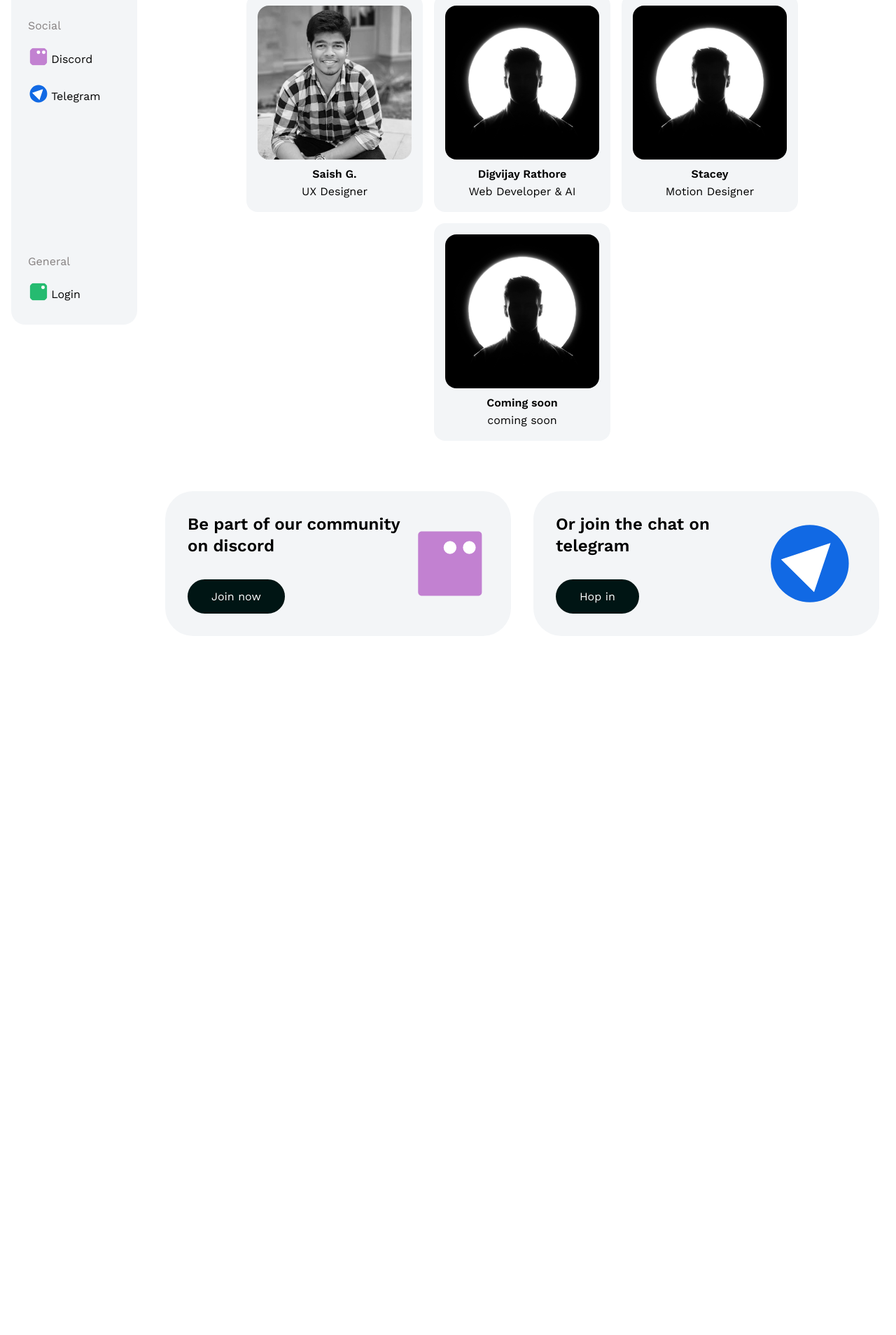
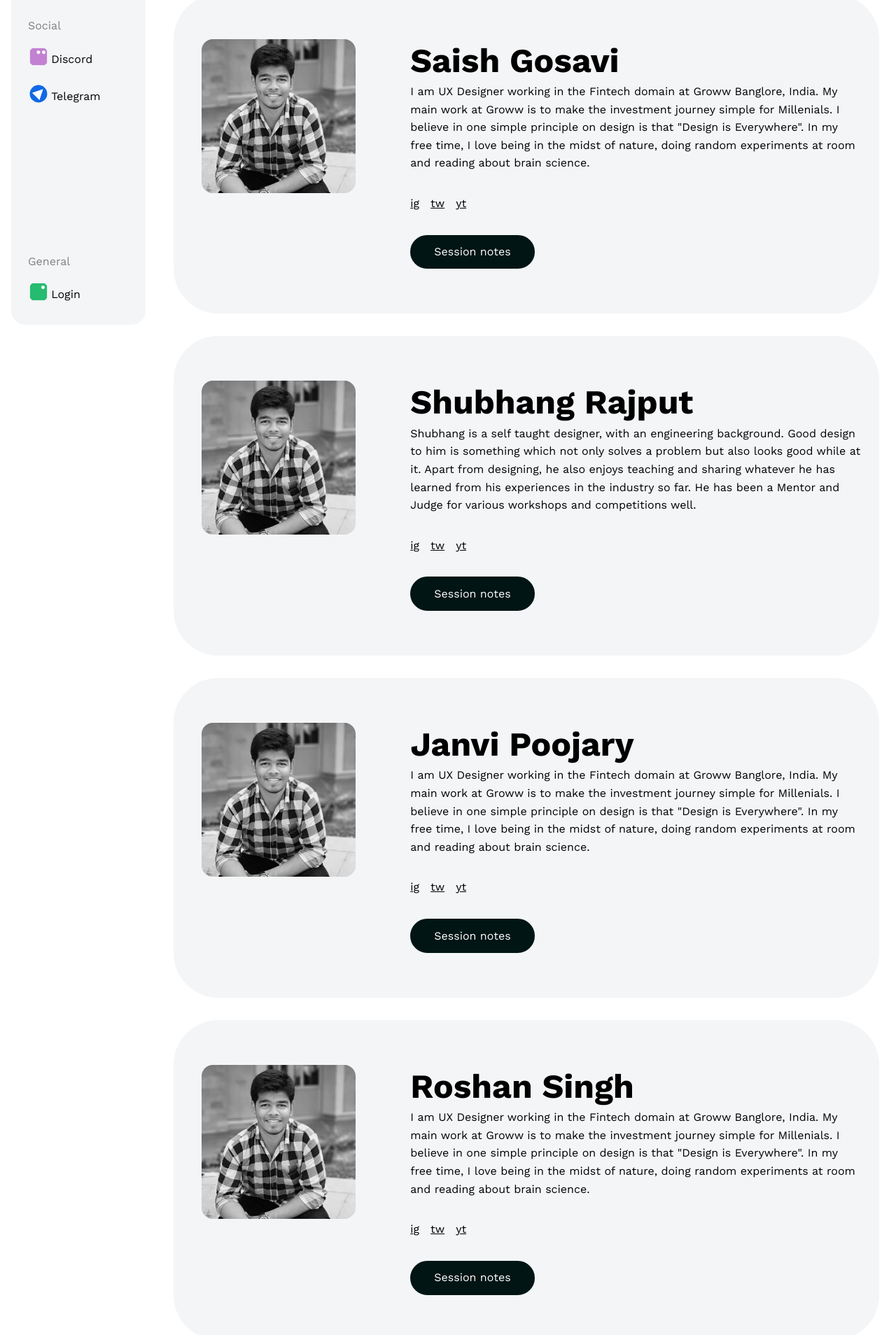
Before and after one commit to thecodegrain/dameet-site, a Next.js app: page /speakers in a window 1280 px wide. Shown: the part 272-2180 px from the top of the page at 70% size. Before the commit the page ends 1301 px from the top, so only its background shows below. Built offline with nearby package versions, Linux system fonts and the light colour scheme; no server answers.

Commit message:
Changed speakers page style and minor bug fixes 🚀

```diff
--- a/pages/speakers.js
+++ b/pages/speakers.js
@@ -24,8 +24,13 @@ const Speakers = () => {
                 <h5>Best from the industry</h5>
               </div>
             </section>
-            <div className="speaker-cards small-space">
-              <div className="speaker-card__single a-self bg-light">
+            <section
+              id="speaker1"
+              className="small-space speaker-card-detail bg-light"
+            >
+              <div className="speaker-cards-detail">
+                <div className="speaker-card__single-detail">
+                  <div className="speaker-img">
                     <Image
                       quality={100}
                       src="/img/speaker-01.jpg"
@@ -33,43 +38,175 @@ const Speakers = () => {
                       height={220}
                       alt="speaker"
                     />
-                <h5>Saish G.</h5>
-                <p>UX Designer</p>
                   </div>
-              <div className="speaker-card__single a-self bg-light">
+                  <div>
+                    <h2>Saish Gosavi</h2>
+                    <p>
+                      I am UX Designer working in the Fintech domain at Groww
+                      Banglore, India. My main work at Groww is to make the
+                      investment journey simple for Millenials. I believe in one
+                      simple principle on design is that "Design is Everywhere".
+                      In my free time, I love being in the midst of nature,
+                      doing random experiments at room and reading about brain
+                      science.
+                    </p>
+                    <div className="small-space">
+                      <div className="social-links">
+                        <a href="#" className="underline">
+                          ig
+                        </a>
+                        <a href="#" className="underline">
+                          tw
+                        </a>
+                        <a href="#" className="underline">
+                          yt
+                        </a>
+                      </div>
+                      <div className=" small-space">
+                        <a href="#" className="btn">
+                          Session notes
+                        </a>
+                      </div>
+                    </div>
+                  </div>
+                </div>
+              </div>
+            </section>
+            <section className="small-space speaker-card-detail bg-light">
+              <div className="speaker-cards-detail">
+                <div className="speaker-card__single-detail">
+                  <div className="speaker-img">
                     <Image
                       quality={100}
-                  src="/img/speaker-02.jpg"
+                      src="/img/speaker-01.jpg"
                       width={220}
                       height={220}
                       alt="speaker"
                     />
-                <h5>Digvijay Rathore</h5>
-                <p>Web Developer & AI</p>
                   </div>
-              <div className="speaker-card__single a-self bg-light">
+                  <div>
+                    <h2>Shubhang Rajput</h2>
+                    <p>
+                      Shubhang is a self taught designer, with an engineering
+                      background. Good design to him is something which not only
+                      solves a problem but also looks good while at it. Apart
+                      from designing, he also enjoys teaching and sharing
+                      whatever he has learned from his experiences in the
+                      industry so far. He has been a Mentor and Judge for
+                      various workshops and competitions well.
+                    </p>
+                    <div className="small-space">
+                      <div className="social-links">
+                        <a href="#" className="underline">
+                          ig
+                        </a>
+                        <a href="#" className="underline">
+                          tw
+                        </a>
+                        <a href="#" className="underline">
+                          yt
+                        </a>
+                      </div>
+                      <div className=" small-space">
+                        <a href="#" className="btn">
+                          Session notes
+                        </a>
+                      </div>
+                    </div>
+                  </div>
+                </div>
+              </div>
+            </section>
+            <section className="small-space speaker-card-detail bg-light">
+              <div className="speaker-cards-detail">
+                <div className="speaker-card__single-detail">
+                  <div className="speaker-img">
                     <Image
                       quality={100}
-                  src="/img/speaker-03.jpg"
+                      src="/img/speaker-01.jpg"
                       width={220}
                       height={220}
                       alt="speaker"
                     />
-                <h5>Stacey</h5>
-                <p>Motion Designer</p>
                   </div>
-              <div className="speaker-card__single a-self bg-light">
+                  <div>
+                    <h2>Janvi Poojary</h2>
+                    <p>
+                      I am UX Designer working in the Fintech domain at Groww
+                      Banglore, India. My main work at Groww is to make the
+                      investment journey simple for Millenials. I believe in one
+                      simple principle on design is that "Design is Everywhere".
+                      In my free time, I love being in the midst of nature,
+                      doing random experiments at room and reading about brain
+                      science.
+                    </p>
+                    <div className="small-space">
+                      <div className="social-links">
+                        <a href="#" className="underline">
+                          ig
+                        </a>
+                        <a href="#" className="underline">
+                          tw
+                        </a>
+                        <a href="#" className="underline">
+                          yt
+                        </a>
+                      </div>
+                      <div className=" small-space">
+                        <a href="#" className="btn">
+                          Session notes
+                        </a>
+                      </div>
+                    </div>
+                  </div>
+                </div>
+              </div>
+            </section>
+            <section className="small-space speaker-card-detail bg-light">
+              <div className="speaker-cards-detail">
+                <div className="speaker-card__single-detail">
+                  <div className="speaker-img">
                     <Image
                       quality={100}
-                  src="/img/speaker-04.jpg"
+                      src="/img/speaker-01.jpg"
                       width={220}
                       height={220}
                       alt="speaker"
                     />
-                <h5>Coming soon</h5>
-                <p>coming soon</p>
+                  </div>
+                  <div>
+                    <h2>Roshan Singh</h2>
+                    <p>
+                      I am UX Designer working in the Fintech domain at Groww
+                      Banglore, India. My main work at Groww is to make the
+                      investment journey simple for Millenials. I believe in one
+                      simple principle on design is that "Design is Everywhere".
+                      In my free time, I love being in the midst of nature,
+                      doing random experiments at room and reading about brain
+                      science.
+                    </p>
+                    <div className="small-space">
+                      <div className="social-links">
+                        <a href="#" className="underline">
+                          ig
+                        </a>
+                        <a href="#" className="underline">
+                          tw
+                        </a>
+                        <a href="#" className="underline">
+                          yt
+                        </a>
+                      </div>
+                      <div className=" small-space">
+                        <a href="#" className="btn">
+                          Session notes
+                        </a>
                       </div>
                     </div>
+                  </div>
+                </div>
+              </div>
+            </section>
             <section>
               <div className="info-grid small-space">
                 <div className="info-card-row info-cards bg-light">
--- a/styles/globals.css
+++ b/styles/globals.css
@@ -143,6 +143,10 @@ a:focus {
   border-radius: var(--br);
 }
 
+.underline {
+  text-decoration: underline;
+}
+
 .a-self {
   display: flex;
   flex-direction: column;
@@ -265,6 +269,10 @@ section {
   margin: 0 1.5rem;
 }
 
+.split2 > * {
+  flex-basis: 100%;
+}
+
 .small-space {
   margin-top: 2rem;
 }
@@ -326,6 +334,9 @@ header {
 }
 
 /* !=====SPEAKER section===== */
+.speaker-card-detail {
+  border-radius: var(--section-br);
+}
 
 .speaker-cards {
   display: flex;
@@ -334,9 +345,40 @@ header {
   gap: 1rem;
 }
 
+.speaker-cards-detail {
+  display: flex;
+  flex-wrap: wrap;
+  gap: 1rem;
+}
+
 .speaker-card__single {
   border-radius: var(--br);
   padding: 1rem;
+}
+
+.speaker-card__single-detail img {
+  border-radius: var(--br);
+}
+
+.speaker-card__single-detail {
+  display: flex;
+  flex-direction: row;
+  gap: 1rem;
+  padding: 1.5rem 0;
+}
+
+.speaker-card__single-detail > * + * {
+  margin: 0 1.5rem;
+}
+
+.speaker-card__single-detail > * {
+  flex-basis: 100%;
+}
+
+.speaker-img {
+  object-fit: cover;
+  flex-basis: 40%;
+  margin: 0 0 0 2.5rem;
 }
 
 .speaker-card__single h5 {
@@ -345,6 +387,16 @@ header {
 
 .speaker-cards img {
   object-fit: cover;
+}
+
+.speaker-cards-detail img {
+  object-fit: cover;
+  border-radius: var(--br);
+}
+
+.social-links {
+  display: flex;
+  gap: 1rem;
 }
 
 /* !=====FAQ===== */
@@ -513,6 +565,10 @@ footer {
     margin: 0 0 0 2.5rem;
   }
 
+  .split > * + * {
+    margin: 0 0 0 2.5rem;
+  }
+
   .footer-bg {
     margin: 0;
   }
@@ -575,6 +631,19 @@ footer {
 
   .split2 {
     flex-direction: column;
+  }
+
+  .speaker-card__single-detail {
+    text-align: center;
+    flex-direction: column;
+  }
+
+  .speaker-img {
+    margin: 0;
+  }
+
+  .social-links {
+    justify-content: center;
   }
 }
 
```
Also changed, not shown: pages/index.js (+45 -13 lines), pages/schedule.js (+11 -7 lines), public/img/og-social.jpg (added), public/img/temp.png (added). Lines whose indentation alone changed are shown as unchanged.
